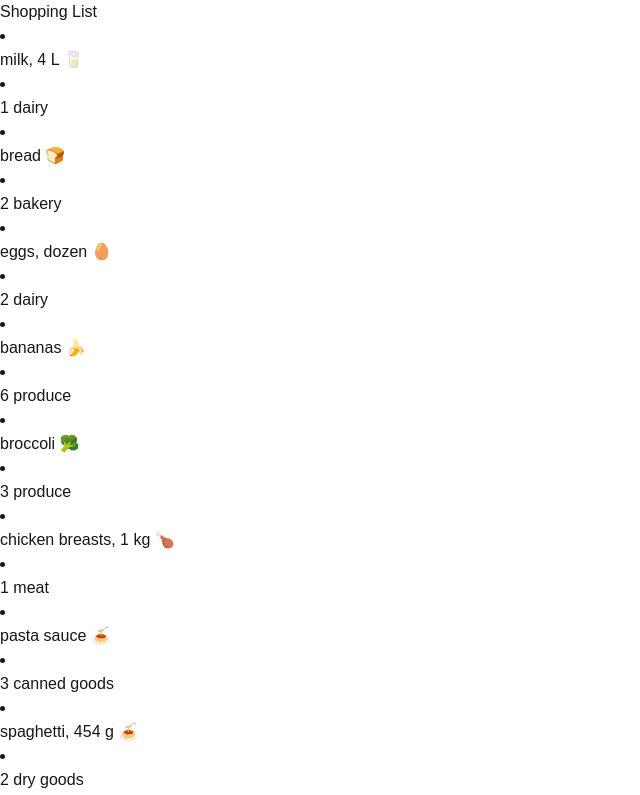
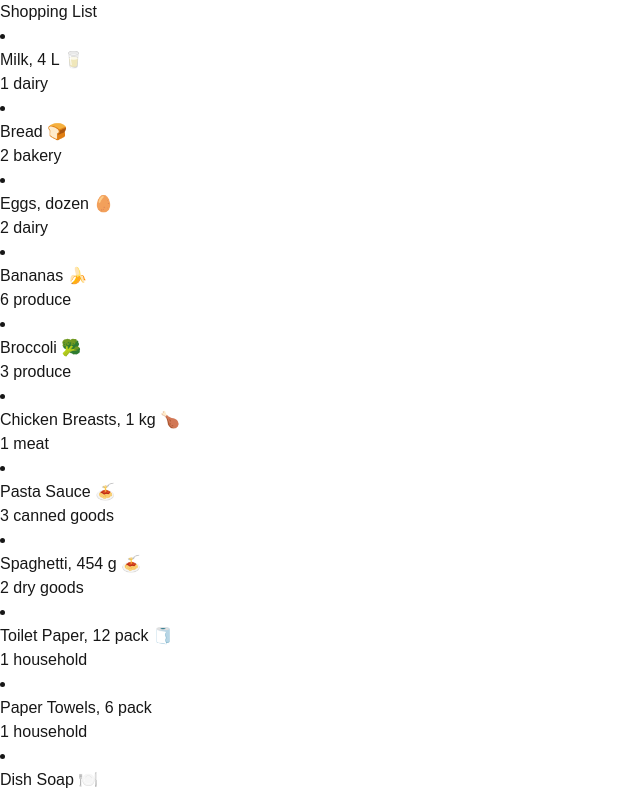
Before and after one commit to KSsait/cprg306-Assignments, a Next.js app: page /week-3 in a window 1280 px wide. Shown: the top 795 px of the page, without its empty margins (0-640 px from the left). Built offline with nearby package versions, Linux system fonts and the light colour scheme.

Commit message:
Small text updates

```diff
--- a/src/app/week-3/item-list.js
+++ b/src/app/week-3/item-list.js
@@ -1,73 +1,73 @@
 import Item from "./item";
 export default function ItemList() {
     const item1 = {
-        name: "milk, 4 L 🥛",
+        name: "Milk, 4 L 🥛",
         quantity: 1,
         category: "dairy",
       };
 
     const item2 = {
-    name: "bread 🍞",
+    name: "Bread 🍞",
     quantity: 2,
     category: "bakery",
     };
 
     const item3 = {
-    name: "eggs, dozen 🥚",
+    name: "Eggs, dozen 🥚",
     quantity: 2,
     category: "dairy",
     };
 
     const item4 = {
-    name: "bananas 🍌",
+    name: "Bananas 🍌",
     quantity: 6,
     category: "produce",
     };
 
     const item5 = {
-    name: "broccoli 🥦",
+    name: "Broccoli 🥦",
     quantity: 3,
     category: "produce",
     };
 
     const item6 = {
-    name: "chicken breasts, 1 kg 🍗",
+    name: "Chicken Breasts, 1 kg 🍗",
     quantity: 1,
     category: "meat",
     };
 
     const item7 = {
-    name: "pasta sauce 🍝",
+    name: "Pasta Sauce 🍝",
     quantity: 3,
     category: "canned goods",
     };
 
     const item8 = {
-    name: "spaghetti, 454 g 🍝",
+    name: "Spaghetti, 454 g 🍝",
     quantity: 2,
     category: "dry goods",
     };
 
     const item9 = {
-    name: "toilet paper, 12 pack 🧻",
+    name: "Toilet Paper, 12 pack 🧻",
     quantity: 1,
     category: "household",
     };
 
     const item10 = {
-    name: "paper towels, 6 pack",
+    name: "Paper Towels, 6 pack",
     quantity: 1,
     category: "household",
     };
 
     const item11 = {
-    name: "dish soap 🍽️",
+    name: "Dish Soap 🍽️",
     quantity: 1,
     category: "household",
     };
 
     const item12 = {
-    name: "hand soap 🧼",
+    name: "Hand Soap 🧼",
     quantity: 4,
     category: "household",
     };
--- a/src/app/week-3/item.js
+++ b/src/app/week-3/item.js
@@ -1,11 +1,11 @@
 export default function Item({name, quantity, category}) {
     return(
-        <div className="ml-4">
-            <li>
-                <h2 className="text-green-500">{name}</h2>
-            </li>
-            <li>
-                <h2 className="text-blue-300">{quantity} {category}</h2>
+        <div className="ml-4 w-1/3 ">
+            <li className="bg-gray-700 mb-2 list-none text-center justify-center">
+                <ul>
+                    <h2 className="text-green-500 w">{name}</h2>
+                    <h2 className="text-blue-300">{quantity} {category}</h2>
+                </ul>
             </li>
         </div>
     );
--- a/src/app/week-3/page.js
+++ b/src/app/week-3/page.js
@@ -3,10 +3,8 @@ import ItemList from "./item-list";
 export default function Page() {
     return (
         <main>
-            <h1>Shopping List</h1>
-            <ItemList
-
-            />
+            <h1 className="text-xl text-center mb-4">Shopping List</h1>
+            <ItemList />
         </main>
     );
 }
```
